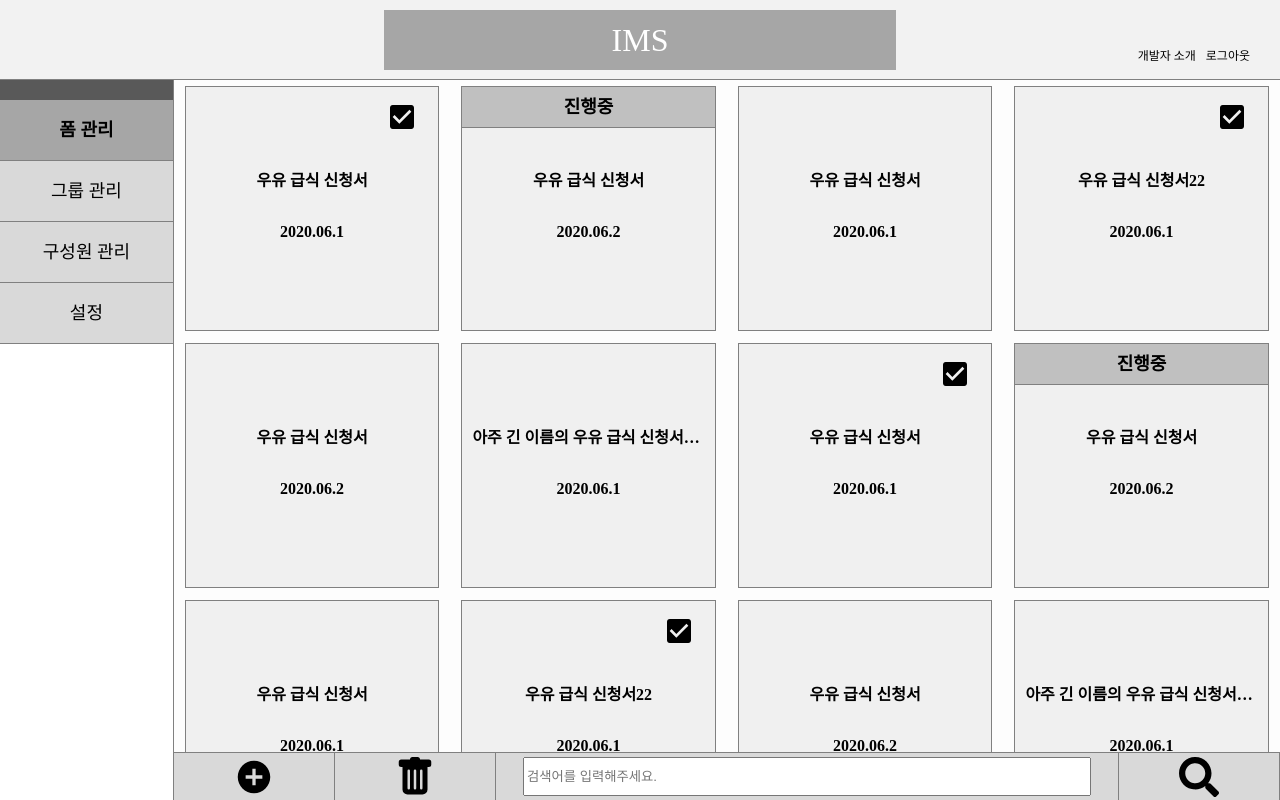
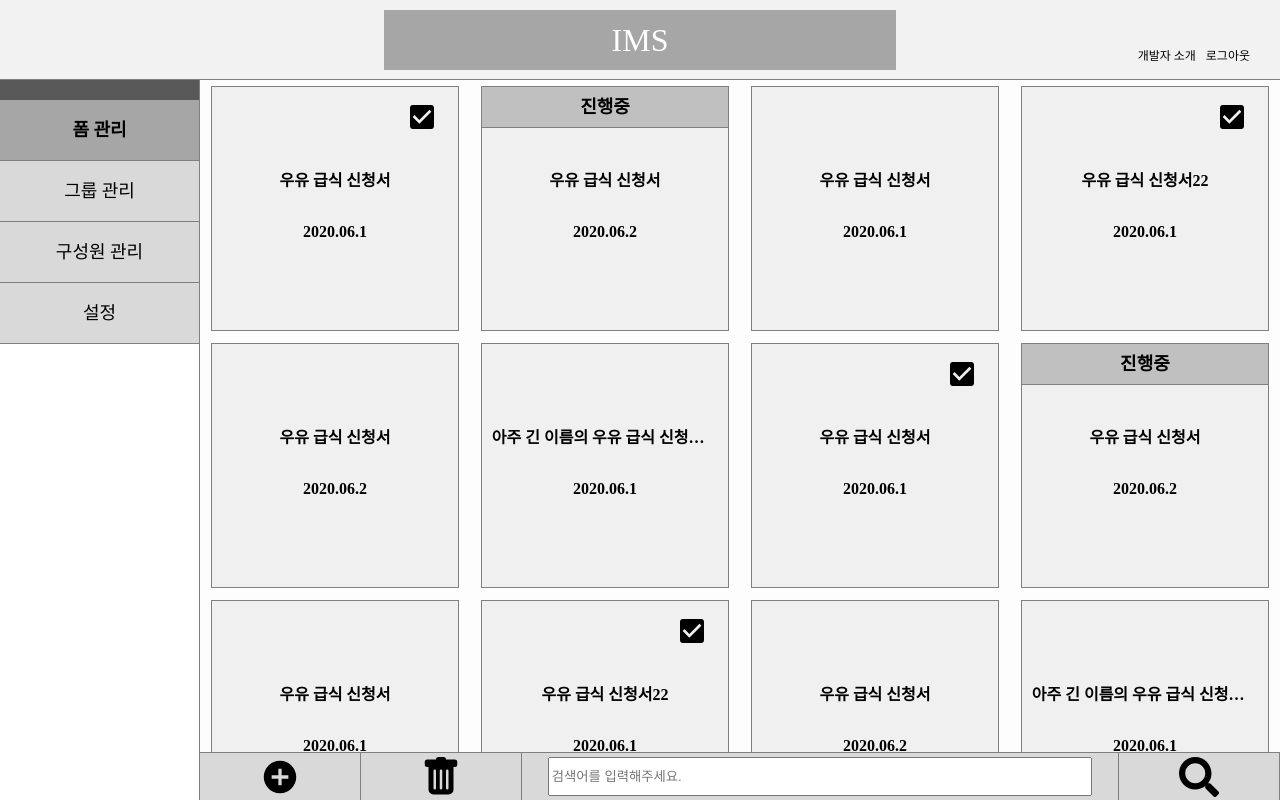
Before and after one commit to DSM-IMS/SkyBlue, a React (Create React App) app in the folder ims-client/: page /main/form in a window 1280 px wide. Built offline with nearby package versions, Linux system fonts and the light colour scheme.

Commit message:
[MODIFY] <Nav.js> Nav 스타일 조정

```diff
--- a/ims-client/src/components/main/nav/styles.js
+++ b/ims-client/src/components/main/nav/styles.js
@@ -2,10 +2,11 @@ import styled from 'styled-components';
 
 export const Container = styled.div`
 	display: flex;
-	width: 200px;
+	min-width: 200px;
 	height: 100%;
 	border-right: 1px solid gray;
 	flex-direction: column;
+	box-sizing: border-box;
 `;
 
 export const NavFirstItem = styled.div`
```
